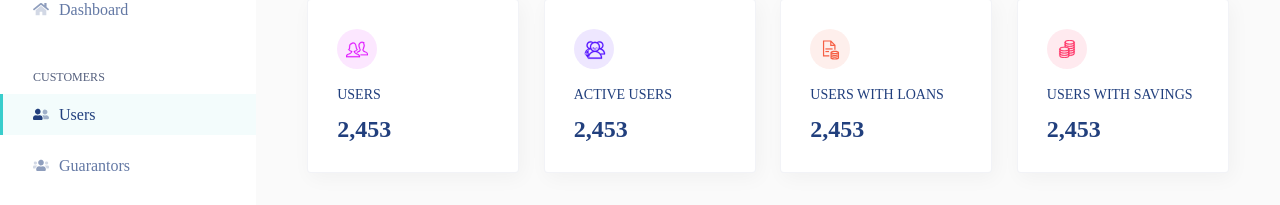
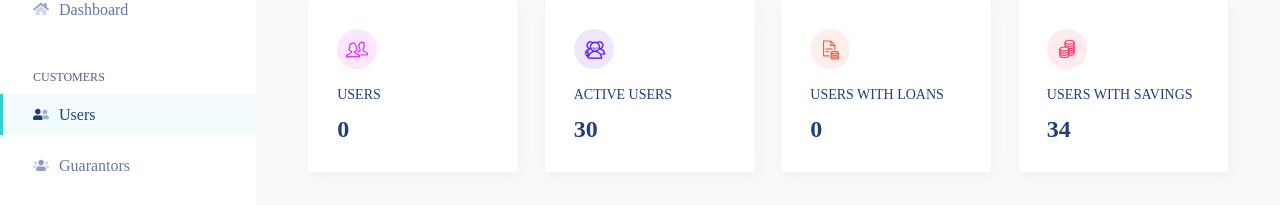
Before and after one commit to Mohkabir/Lendsqr-project, a React (Create React App) app: page /users in a window 1280 px wide. Shown: the part 197-402 px from the top of the page. Built offline with nearby package versions, Linux system fonts and the light colour scheme; no server answers; a web font is replaced by a local one.

Commit message:
add algorithm to get user overview: active, withloan

```diff
--- a/src/components/Users/Cards.tsx
+++ b/src/components/Users/Cards.tsx
@@ -1,28 +1,34 @@
 import React from "react";
+import { UsersOverviewType } from "../../globalState";
 import { ActiveUsers, AllUsers, LoansUsers, SavingUsers } from "../icons";
 
-const Cards = () => {
+type OverviewType = {
+  usersOverview: UsersOverviewType;
+  loading: boolean;
+};
+
+const Cards = ({ usersOverview, loading }: OverviewType) => {
   return (
     <div className="cards">
       <div>
         <AllUsers />
         <p>Users</p>
-        <h3>2,453</h3>
+        <h3>{loading ? "loading.." : usersOverview.allUsers}</h3>
       </div>
       <div>
         <ActiveUsers />
         <p>Active Users</p>
-        <h3>2,453</h3>
+        <h3>{loading ? "loading.." : usersOverview.activeUsers}</h3>
       </div>
       <div>
         <LoansUsers />
         <p>Users with Loans</p>
-        <h3>2,453</h3>
+        <h3>{loading ? "loading.." : usersOverview.userWithLoans}</h3>
       </div>
       <div>
         <SavingUsers />
         <p>Users with Savings</p>
-        <h3>2,453</h3>
+        <h3>{loading ? "loading.." : usersOverview.usersWithSavings}</h3>
       </div>
     </div>
   );
--- a/src/components/Users/index.tsx
+++ b/src/components/Users/index.tsx
@@ -6,8 +6,7 @@ import "./Users.scss";
 import UsersTable from "./UsersTable";
 
 const UsersContents = () => {
-
-  const { loading, users, getUsers } = useContext(
+  const { loading, users, getUsers, usersOverview } = useContext(
     UserContext
   ) as UserContextType;
 
@@ -42,11 +41,8 @@ const UsersContents = () => {
   return (
     <div className="users">
       <h3>Users</h3>
-      <Cards />
-      <UsersTable
-        users={currentTemplate}
-        loading={loading}
-      />
+      <Cards usersOverview={usersOverview} loading={loading} />
+      <UsersTable users={currentTemplate} loading={loading} />
       <Pagination
         currentPage={currentPage}
         numberOfPages={numberOfPages}
--- a/src/globalState/index.tsx
+++ b/src/globalState/index.tsx
@@ -46,13 +46,19 @@ export interface IUser {
     loanRepayment: string;
   };
 }
-
+export type UsersOverviewType = {
+  allUsers: number;
+  activeUsers: number;
+  userWithLoans: number;
+  usersWithSavings: number;
+};
 export type UserContextType = {
   users: IUser[];
   userDetails: IUser | null;
   updateUser: (id: number) => void;
   getUsers: () => Promise<IUser[] | void>;
   getUser: (id: number) => Promise<IUser | void>;
+  usersOverview: UsersOverviewType;
   loading: boolean;
 };
 
@@ -67,6 +73,13 @@ const UserProvider = ({ children }: Props) => {
   const [users, setUsers] = React.useState<IUser[]>([]);
   const [userDetails, setUserDetails] = React.useState<IUser | null>(null);
 
+  const [usersOverview, setUsersOverview] = React.useState<UsersOverviewType>({
+    allUsers: 0,
+    activeUsers: 30,
+    userWithLoans: 0,
+    usersWithSavings: 34,
+  });
+
   const [loading, setLoading] = React.useState<boolean>(false);
 
   const updateUser = (id: number) => {
@@ -77,11 +90,50 @@ const UserProvider = ({ children }: Props) => {
     //   }
     // });
   };
+
+  const compareDates = (d1: string, d2: string) => {
+    let date1 = new Date(d1).getTime();
+    let date2 = new Date(d2).getTime();
+    console.log(d1, "=", date1, "--", d2, "=", date2, "\n", date1 > date2);
+    if (date1 > date2) {
+      return false;
+    } else {
+      return true;
+    }
+  };
+
   const getUsers = async () => {
     setLoading(true);
+
     try {
       const res = await getUsersApi();
       setUsers(res.data);
+
+      let withLoans = 0;
+      let withSavings = 0;
+      let activeUsers = 0;
+
+      res.data.forEach((user: IUser) => {
+        if (
+          Number(user?.accountBalance) -
+            Number(user?.education?.loanRepayment) >
+          1
+        ) {
+          withLoans += 1;
+        } else {
+          withSavings += 1;
+        }
+        if (compareDates(user.createdAt, user.lastActiveDate)) {
+          activeUsers += 1;
+        }
+      });
+      setUsersOverview({
+        ...usersOverview,
+        allUsers: res.data.length,
+        userWithLoans: withLoans,
+        usersWithSavings: withSavings,
+        activeUsers: activeUsers,
+      });
     } catch (error) {
       console.log("something went wrong...");
     }
@@ -100,7 +152,15 @@ const UserProvider = ({ children }: Props) => {
 
   return (
     <UserContext.Provider
-      value={{ loading, users, getUsers, updateUser, getUser, userDetails }}
+      value={{
+        loading,
+        users,
+        getUsers,
+        updateUser,
+        getUser,
+        userDetails,
+        usersOverview,
+      }}
     >
       {children}
     </UserContext.Provider>
```
